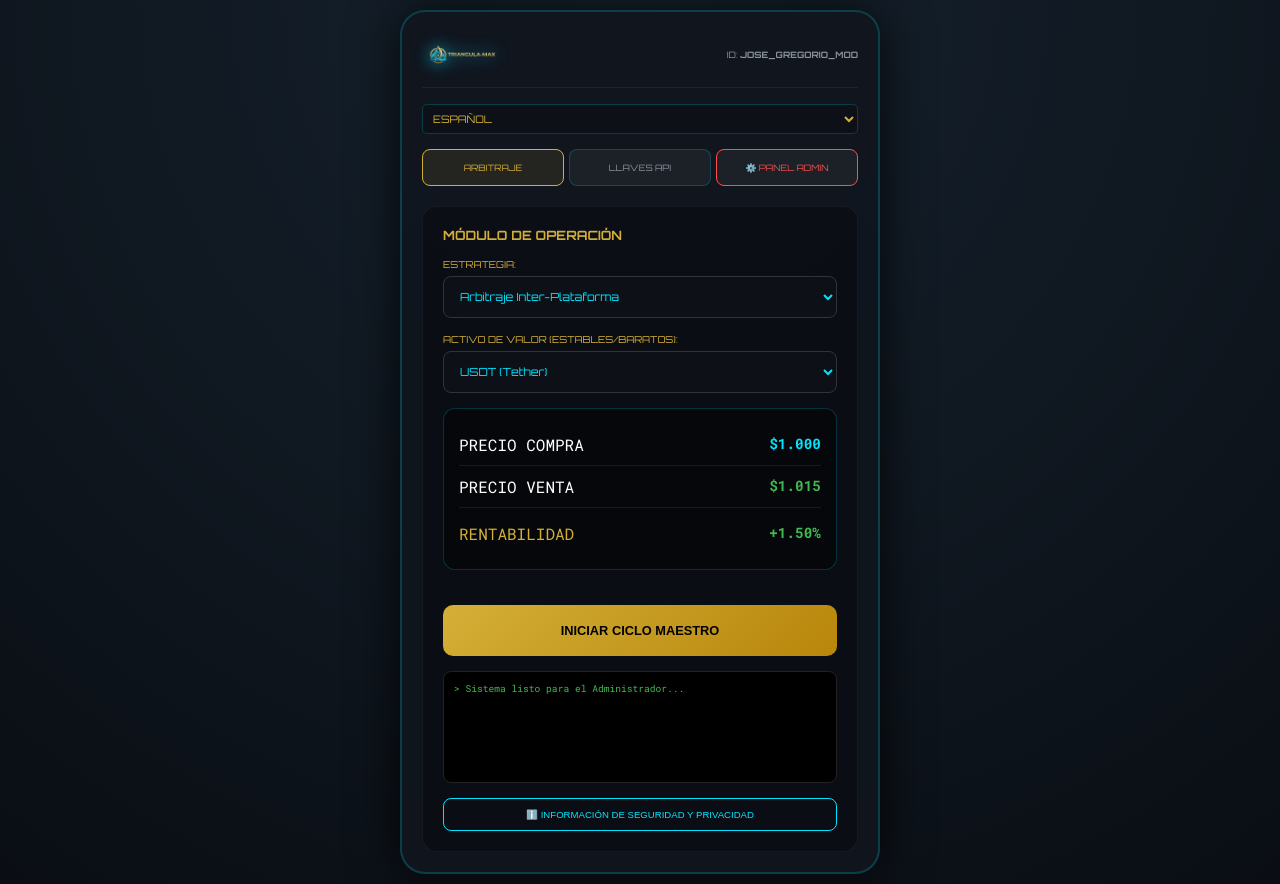
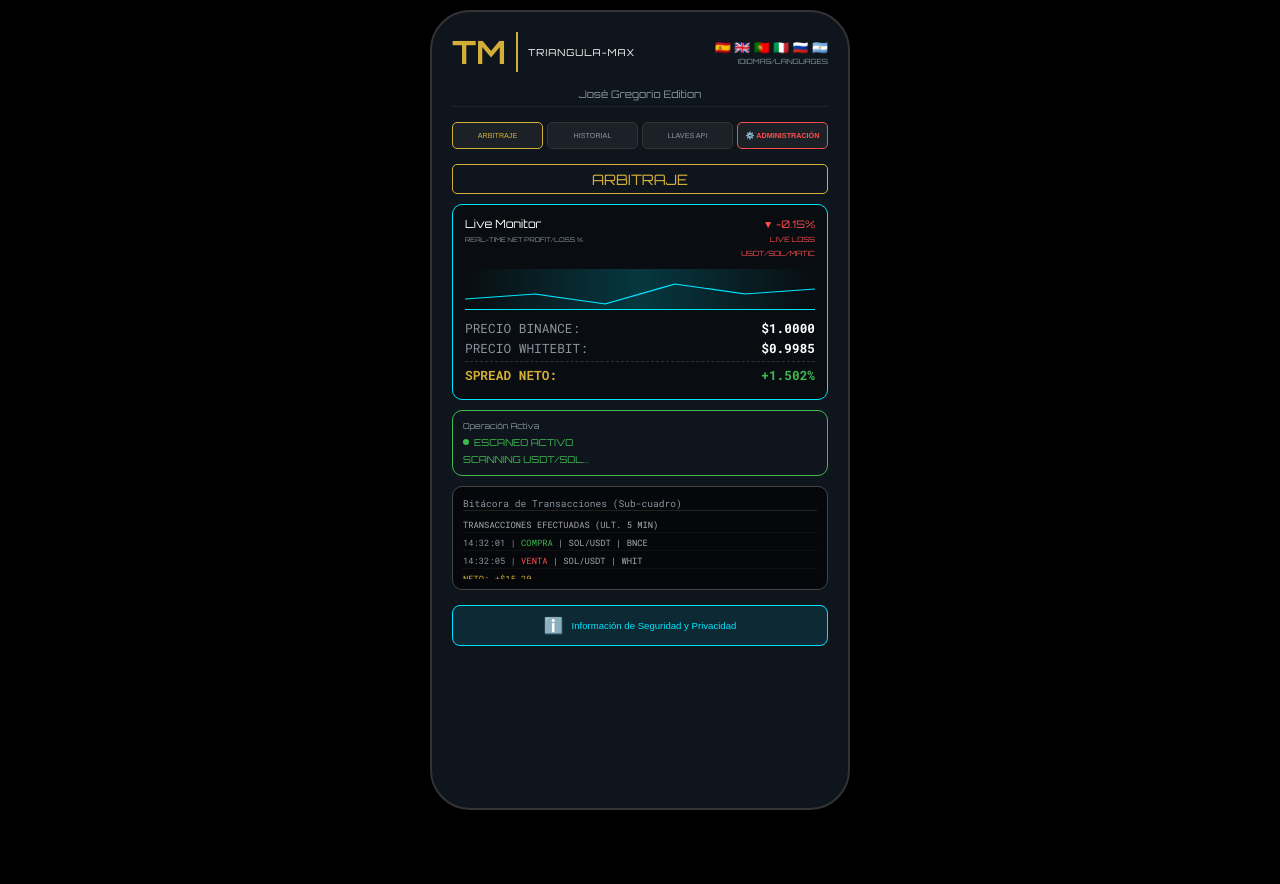
Before and after one commit to josgreg515/TriangulaMax, a plain HTML site: page index.html in a window 1280 px wide. After the commit the page ends 820 px from the top, so only its background shows below. Drawn offline with Linux system fonts and the light colour scheme.

Commit message:
Update index.html

```diff
--- a/index.html
+++ b/index.html
@@ -1,137 +1,133 @@
-    <!DOCTYPE html>
+<!DOCTYPE html>
 <html lang="es">
 <head>
     <meta charset="UTF-8">
     <meta name="viewport" content="width=device-width, initial-scale=1.0">
-    <title>TRIANGULA-MAX | José Gregorio</title>
+    <title>TRIANGULA-MAX | José Gregorio Edition</title>
     <link href="https://fonts.googleapis.com/css2?family=Orbitron:wght@400;700&family=Roboto+Mono:wght@400;700&display=swap" rel="stylesheet">
     <style>
-        :root { --oro: #d4af37; --cian: #00e5ff; --fondo: #0a0e14; --panel: rgba(16, 22, 30, 0.95); --borde: rgba(0, 229, 255, 0.2); --verde: #3fb950; --rojo: #ff4d4d; }
-        body { background: var(--fondo) radial-gradient(circle at top, #16222e 0%, #0a0e14 100%); color: white; font-family: 'Orbitron', sans-serif; margin: 0; display: flex; justify-content: center; padding: 10px; min-height: 100vh; }
-        .main-frame { width: 100%; max-width: 480px; background: var(--panel); border: 2px solid var(--borde); border-radius: 25px; padding: 20px; box-sizing: border-box; box-shadow: 0 0 50px rgba(0,0,0,0.8); }
-        .header { display: flex; justify-content: space-between; align-items: center; margin-bottom: 10px; border-bottom: 1px solid rgba(0,229,255,0.1); padding-bottom: 10px; }
-        .logo-img { height: 45px; filter: drop-shadow(0 0 8px var(--cian)); }
-        .lang-bar { display: flex; justify-content: flex-end; margin-bottom: 15px; }
-        .lang-select { background: #0d1117; color: var(--oro); border: 1px solid var(--borde); font-size: 0.65rem; padding: 6px; border-radius: 5px; cursor: pointer; }
-        .nav-tabs { display: flex; gap: 5px; margin-bottom: 20px; }
-        .tab-btn { flex: 1; background: #1c2128; border: 1px solid var(--borde); color: #8b949e; padding: 12px 2px; font-family: 'Orbitron'; font-size: 0.55rem; cursor: pointer; border-radius: 8px; transition: 0.3s; }
-        .tab-btn.active { border-color: var(--oro); color: var(--oro); background: rgba(212, 175, 55, 0.1); }
-        .tab-admin { border-color: var(--rojo); color: var(--rojo); }
-        .sub-panel { display: none; background: rgba(0,0,0,0.3); border-radius: 15px; padding: 20px; min-height: 440px; border: 1px solid rgba(255,255,255,0.05); }
-        .sub-panel.active { display: block; animation: fadeIn 0.4s ease; }
-        .price-card { background: #05070a; border: 1px solid var(--borde); border-radius: 12px; padding: 15px; margin: 15px 0; font-family: 'Roboto Mono'; }
-        .price-line { display: flex; justify-content: space-between; padding: 10px 0; border-bottom: 1px solid #1a1a1a; }
-        .val-ex { font-size: 0.9rem; color: var(--cian); font-weight: bold; }
-        label { font-size: 0.6rem; color: var(--oro); display: block; margin-top: 15px; text-transform: uppercase; }
-        select, input { width: 100%; background: #0d1117; border: 1px solid #333; color: var(--cian); padding: 12px; margin-top: 6px; border-radius: 8px; font-family: 'Orbitron'; font-size: 0.7rem; box-sizing: border-box; }
-        .btn-exec { width: 100%; background: linear-gradient(135deg, #d4af37 0%, #b8860b 100%); color: black; border: none; padding: 18px; margin-top: 20px; border-radius: 10px; cursor: pointer; font-weight: bold; text-transform: uppercase; font-size: 0.8rem; }
-        .btn-sec { width: 100%; background: transparent; border: 1px solid var(--cian); color: var(--cian); padding: 10px; margin-top: 15px; border-radius: 8px; font-size: 0.6rem; cursor: pointer; text-transform: uppercase; }
-        .log-terminal { background: #000; border: 1px solid #222; height: 90px; overflow-y: auto; padding: 10px; font-family: 'Roboto Mono'; font-size: 0.6rem; color: var(--verde); border-radius: 8px; margin-top: 15px; }
-        @keyframes fadeIn { from { opacity: 0; } to { opacity: 1; } }
+        :root { --oro: #d4af37; --cian: #00e5ff; --fondo: #0a0e14; --panel: rgba(16, 22, 30, 0.98); --borde: #d4af37; --verde: #3fb950; --rojo: #ff4d4d; --gris: #8b949e; }
+        body { background: #000; color: white; font-family: 'Orbitron', sans-serif; margin: 0; display: flex; justify-content: center; padding: 10px; min-height: 100vh; overflow-x: hidden; }
+        .phone-frame { width: 100%; max-width: 420px; background: var(--panel); border: 2px solid #333; border-radius: 40px; padding: 20px; box-sizing: border-box; position: relative; box-shadow: 0 0 30px rgba(0,0,0,0.9); }
+
+        /* HEADER Y LOGO */
+        .header { display: flex; justify-content: space-between; align-items: center; margin-bottom: 15px; }
+        .logo-area { display: flex; align-items: center; gap: 10px; }
+        .tm-logo { color: var(--oro); font-size: 2rem; font-weight: bold; border-right: 2px solid var(--oro); padding-right: 10px; }
+        .tm-text { font-size: 0.6rem; color: #fff; letter-spacing: 1px; }
+
+        /* IDIOMAS */
+        .lang-group { text-align: right; }
+        .flags { font-size: 0.8rem; cursor: pointer; display: block; margin-bottom: 2px; }
+        .lang-label { font-size: 0.45rem; color: var(--gris); text-transform: uppercase; }
+
+        .user-tag { text-align: center; font-size: 0.65rem; color: var(--gris); margin-bottom: 15px; border-bottom: 1px solid #222; padding-bottom: 5px; }
+
+        /* NAVEGACIÓN PRINCIPAL */
+        .nav-main { display: grid; grid-template-columns: repeat(4, 1fr); gap: 4px; margin-bottom: 15px; }
+        .nav-btn { background: #1c2128; border: 1px solid #333; color: var(--gris); padding: 8px 2px; font-size: 0.45rem; border-radius: 5px; cursor: pointer; text-transform: uppercase; }
+        .nav-btn.active { border-color: var(--oro); color: var(--oro); }
+        .nav-btn.admin { border-color: var(--rojo); color: var(--rojo); font-weight: bold; }
+
+        /* CONTENIDO ARBITRAJE */
+        .section-title { color: var(--oro); text-align: center; font-size: 0.9rem; margin: 10px 0; border: 1px solid var(--oro); border-radius: 5px; padding: 5px; }
+
+        /* MONITOR LIVE */
+        .monitor-box { border: 1px solid var(--cian); border-radius: 10px; padding: 12px; margin-bottom: 10px; background: rgba(0,0,0,0.4); }
+        .monitor-head { display: flex; justify-content: space-between; align-items: flex-start; margin-bottom: 10px; }
+        .live-label { font-size: 0.7rem; color: #fff; }
+        .loss-tag { color: var(--rojo); font-size: 0.65rem; text-align: right; }
+        .chart-sim { height: 40px; width: 100%; border-bottom: 1px solid var(--cian); position: relative; overflow: hidden; margin-bottom: 10px; }
+        .chart-line { position: absolute; width: 100%; height: 100%; background: linear-gradient(90deg, transparent 0%, rgba(0, 229, 255, 0.2) 50%, transparent 100%); animation: scan 2s infinite linear; }
+
+        .price-display { font-family: 'Roboto Mono'; font-size: 0.8rem; }
+        .price-row { display: flex; justify-content: space-between; margin-bottom: 4px; color: var(--gris); }
+        .price-val { color: #fff; font-weight: bold; }
+        .spread-row { border-top: 1px dashed #333; margin-top: 5px; padding-top: 5px; color: var(--oro); font-weight: bold; }
+
+        /* ESCANEO */
+        .scan-box { border: 1px solid var(--verde); border-radius: 10px; padding: 10px; margin-bottom: 10px; font-size: 0.6rem; }
+        .scan-status { color: var(--verde); display: flex; align-items: center; gap: 5px; margin-bottom: 5px; }
+        .dot { width: 6px; height: 6px; background: var(--verde); border-radius: 50%; animation: blink 1s infinite; }
+
+        /* BITÁCORA */
+        .log-box { border: 1px solid #444; border-radius: 10px; padding: 10px; background: #05070a; font-family: 'Roboto Mono'; }
+        .log-title { font-size: 0.6rem; color: var(--gris); margin-bottom: 8px; border-bottom: 1px solid #222; }
+        .log-content { font-size: 0.55rem; height: 60px; overflow-y: auto; color: #aaa; }
+        .log-entry { margin-bottom: 4px; border-bottom: 1px solid #111; padding-bottom: 2px; }
+
+        /* BOTONES ACCIÓN */
+        .btn-security { width: 100%; background: rgba(0, 229, 255, 0.1); border: 1px solid var(--cian); color: var(--cian); padding: 10px; border-radius: 8px; margin-top: 15px; font-size: 0.6rem; cursor: pointer; display: flex; align-items: center; justify-content: center; gap: 8px; }
+
+        @keyframes scan { from { transform: translateX(-100%); } to { transform: translateX(100%); } }
+        @keyframes blink { 0%, 100% { opacity: 1; } 50% { opacity: 0.3; } }
     </style>
 </head>
 <body>
-<div class="main-frame">
+
+<div class="phone-frame">
     <div class="header">
-        <img src="logo.png" alt="TM" class="logo-img">
-        <div style="text-align: right; font-size: 0.55rem; color: #8b949e;">ID: <b>JOSE_GREGORIO_MOD</b></div>
+        <div class="logo-area">
+            <div class="tm-logo">TM</div>
+            <div class="tm-text">TRIANGULA-MAX</div>
+        </div>
+        <div class="lang-group">
+            <div class="flags">🇪🇸 🇬🇧 🇵🇹 🇮🇹 🇷🇺 🇦🇷</div>
+            <div class="lang-label" id="lang-label">Idiomas/Languages</div>
+        </div>
     </div>
 
-    <div class="lang-bar">
-        <select class="lang-select" id="langSelect" onchange="translate()">
-            <option value="es">ESPAÑOL</option><option value="en">ENGLISH</option><option value="pt">PORTUGUÊS</option><option value="it">ITALIANO</option><option value="ru">РУССКИЙ</option><option value="ar">العربية</option>
-        </select>
+    <div class="user-tag">José Gregorio Edition</div>
+
+    <div class="nav-main">
+        <button class="nav-btn active">Arbitraje</button>
+        <button class="nav-btn">Historial</button>
+        <button class="nav-btn">Llaves API</button>
+        <button class="nav-btn admin">⚙️ Administración</button>
     </div>
 
-    <div class="nav-tabs">
-        <button class="tab-btn active" id="t1" onclick="showTab('arbitraje', this)">ARBITRAJE</button>
-        <button class="tab-btn" id="t2" onclick="showTab('llaves', this)">LLAVES API</button>
-        <button class="tab-btn tab-admin" id="t3" onclick="showTab('admin', this)">⚙️ PANEL ADMIN</button>
+    <div class="section-title">ARBITRAJE</div>
+
+    <div class="monitor-box">
+        <div class="monitor-head">
+            <div class="live-label">Live Monitor<br><small style="font-size:0.4rem; color:var(--gris)">REAL-TIME NET PROFIT/LOSS %</small></div>
+            <div class="loss-tag">▼ -0.15%<br><small style="font-size:0.45rem">LIVE LOSS<br>USDT/SOL/MATIC</small></div>
+        </div>
+        <div class="chart-sim">
+            <div class="chart-line"></div>
+            <svg width="100%" height="40" viewBox="0 0 100 40" preserveAspectRatio="none">
+                <path d="M0 30 L20 25 L40 35 L60 15 L80 25 L100 20" stroke="var(--cian)" fill="none" stroke-width="1"/>
+            </svg>
+        </div>
+        <div class="price-display">
+            <div class="price-row"><span>PRECIO BINANCE:</span> <span class="price-val">$1.0000</span></div>
+            <div class="price-row"><span>PRECIO WHITEBIT:</span> <span class="price-val">$0.9985</span></div>
+            <div class="price-row spread-row"><span>SPREAD NETO:</span> <span style="color:var(--verde)">+1.502%</span></div>
+        </div>
     </div>
 
-    <div id="arbitraje" class="sub-panel active">
-        <h3 id="l1" style="font-size:0.8rem; color:var(--oro); margin:0;">MÓDULO DE OPERACIÓN</h3>
-
-        <label id="l2">Estrategia:</label>
-        <select>
-            <option>Arbitraje Inter-Plataforma</option>
-            <option>Arbitraje Triangular</option>
-        </select>
-
-        <label id="l3">Activo de Valor (Estables/Baratos):</label>
-        <select id="asset-select">
-            <option value="USDT">USDT (Tether)</option>
-            <option value="SOL">Solana (SOL)</option>
-            <option value="LTC">Litecoin (LTC)</option>
-            <option value="MATIC">Polygon (MATIC)</option>
-        </select>
-
-        <div class="price-card">
-            <div class="price-line"><span id="l4">PRECIO COMPRA</span><span class="val-ex" id="buy-val">$1.000</span></div>
-            <div class="price-line"><span id="l5">PRECIO VENTA</span><span class="val-ex" style="color:var(--verde)" id="sell-val">$1.015</span></div>
-            <div class="price-line" style="border:none; margin-top:5px;"><span id="l6" style="color:var(--oro)">RENTABILIDAD</span><span class="val-ex" style="color:var(--verde)" id="spread-val">+1.50%</span></div>
+    <div class="scan-box">
+        <div style="color:var(--gris); margin-bottom:5px; font-size:0.5rem;">Operación Activa</div>
+        <div class="scan-status">
+            <div class="dot"></div> ESCANEO ACTIVO
         </div>
-
-        <button class="btn-exec" id="l7" onclick="ejecutar()">INICIAR CICLO MAESTRO</button>
-        <div class="log-terminal" id="log">> Sistema listo para el Administrador...</div>
-        <button class="btn-sec" id="l8" onclick="showSecurity()">ℹ️ INFORMACIÓN DE SEGURIDAD Y PRIVACIDAD</button>
+        <div style="color:var(--verde)">SCANNING USDT/SOL...</div>
     </div>
 
-    <div id="admin" class="sub-panel">
-        <h3 style="color:var(--rojo); font-size:0.8rem;">PANEL DE CONTROL REAL</h3>
-        <label>Ajustar Precio Compra ($):</label>
-        <input type="number" id="in-buy" value="1.000" step="0.001">
-        <label>Ajustar Precio Venta ($):</label>
-        <input type="number" id="in-sell" value="1.015" step="0.001">
-        <button class="btn-exec" style="background:var(--verde)" onclick="saveAdmin()">GUARDAR Y APLICAR</button>
+    <div class="log-box">
+        <div class="log-title">Bitácora de Transacciones (Sub-cuadro)</div>
+        <div class="log-content">
+            <div class="log-entry">TRANSACCIONES EFECTUADAS (ULT. 5 MIN)</div>
+            <div class="log-entry"><span style="color:var(--gris)">14:32:01 |</span> <span style="color:var(--verde)">COMPRA</span> | SOL/USDT | BNCE</div>
+            <div class="log-entry"><span style="color:var(--gris)">14:32:05 |</span> <span style="color:var(--rojo)">VENTA</span> | SOL/USDT | WHIT</div>
+            <div class="log-entry" style="color:var(--oro)">NETO: +$15.20</div>
+        </div>
     </div>
 
-    <div id="llaves" class="sub-panel"><h3>GESTIÓN API</h3><input type="password" placeholder="API Key"><input type="password" placeholder="Secret Key"></div>
+    <button class="btn-security">
+        <span style="font-size:1rem;">ℹ️</span> Información de Seguridad y Privacidad
+    </button>
 </div>
 
-<script>
-    const dict = {
-        es: {t1:"ARBITRAJE", t2:"API", t3:"ADMIN", l1:"MÓDULO DE OPERACIÓN", l2:"Estrategia:", l3:"Activo:", l4:"PRECIO COMPRA", l5:"PRECIO VENTA", l6:"RENTABILIDAD", l7:"INICIAR CICLO MAESTRO", l8:"ℹ️ SEGURIDAD Y PRIVACIDAD"},
-        en: {t1:"ARBITRAGE", t2:"API", t3:"ADMIN", l1:"OPERATION MODULE", l2:"Strategy:", l3:"Asset:", l4:"BUY PRICE", l5:"SELL PRICE", l6:"PROFITABILITY", l7:"START MASTER CYCLE", l8:"ℹ️ SECURITY & PRIVACY"}
-    };
-
-    function translate() {
-        const l = document.getElementById('langSelect').value;
-        const d = dict[l] || dict.en;
-        document.getElementById('t1').innerText = d.t1; document.getElementById('t2').innerText = d.t2; document.getElementById('t3').innerText = d.t3;
-        document.getElementById('l1').innerText = d.l1; document.getElementById('l2').innerText = d.l2; document.getElementById('l3').innerText = d.l3;
-        document.getElementById('l4').innerText = d.l4; document.getElementById('l5').innerText = d.l5; document.getElementById('l6').innerText = d.l6;
-        document.getElementById('l7').innerText = d.l7; document.getElementById('l8').innerText = d.l8;
-    }
-
-    function saveAdmin() {
-        const b = document.getElementById('in-buy').value;
-        const s = document.getElementById('in-sell').value;
-        document.getElementById('buy-val').innerText = "$" + b;
-        document.getElementById('sell-val').innerText = "$" + s;
-        const spread = ((s - b) / b * 100).toFixed(2);
-        document.getElementById('spread-val').innerText = "+" + spread + "%";
-        alert("Configuración aplicada a la pantalla principal");
-        showTab('arbitraje', document.getElementById('t1'));
-    }
-
-    function showSecurity() {
-        alert("🛡️ PROTOCOLO DE SEGURIDAD JOSÉ GREGORIO:\n1. Encriptación de llaves API end-to-end.\n2. Verificación de redes baratas (SOL, MATIC, LTC).\n3. Bloqueo de retiro a direcciones no firmadas.\n4. Privacidad absoluta de datos de usuario.");
-    }
-
-    function showTab(id, btn) {
-        document.querySelectorAll('.sub-panel').forEach(p => p.classList.remove('active'));
-        document.querySelectorAll('.tab-btn').forEach(t => t.classList.remove('active'));
-        document.getElementById(id).classList.add('active');
-        btn.classList.add('active');
-    }
-
-    function ejecutar() {
-        const log = document.getElementById('log');
-        log.innerHTML = "> Iniciando ciclo con moneda estable...";
-        setTimeout(()=> { log.innerHTML += "<br>> Verificando liquidez en red barata..."; }, 1000);
-        setTimeout(()=> { log.innerHTML += "<br>> <span style='color:var(--oro)'>✅ Ciclo completado con éxito.</span>"; }, 2500);
-    }
-</script>
 </body>
 </html>
```
